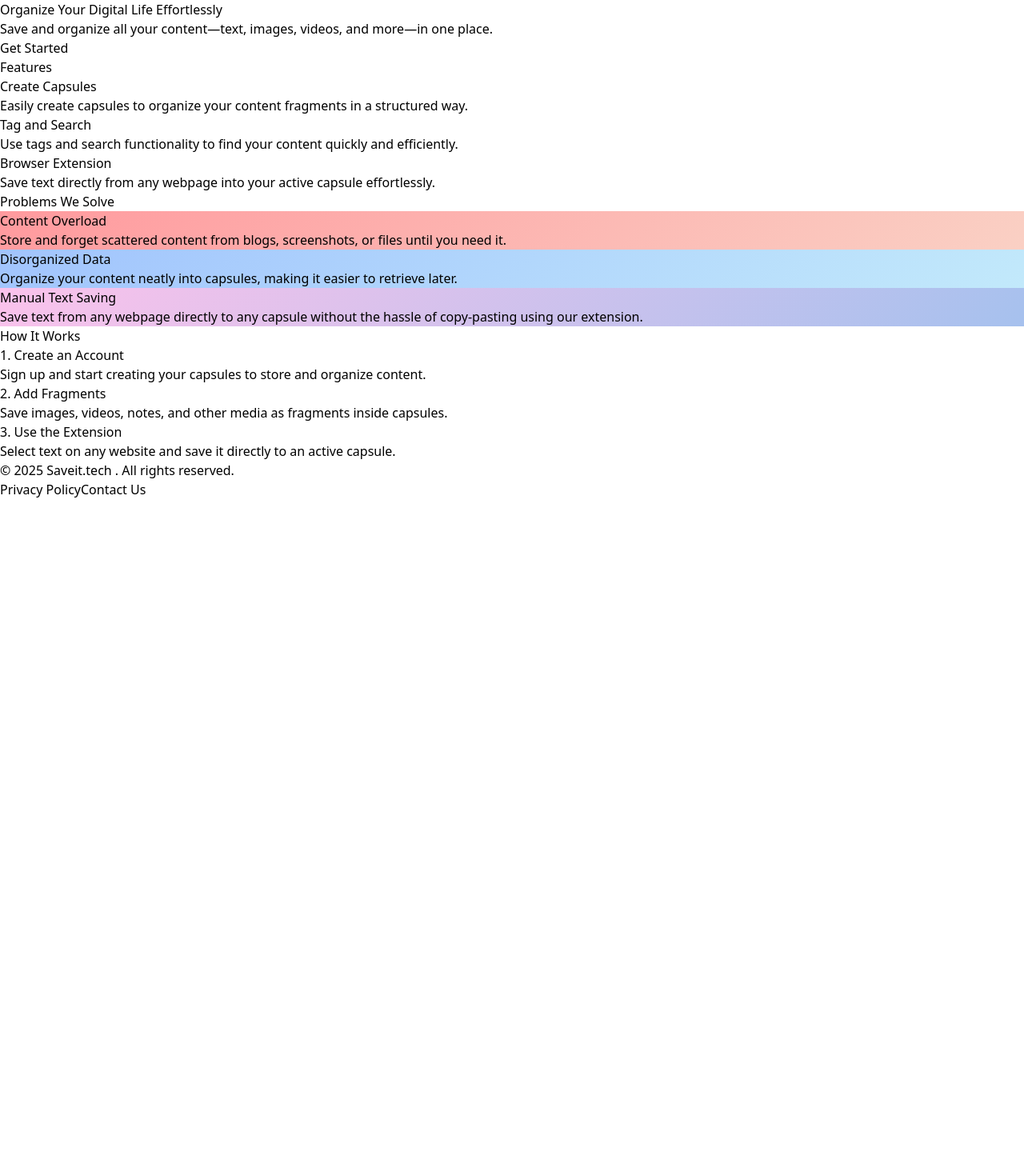
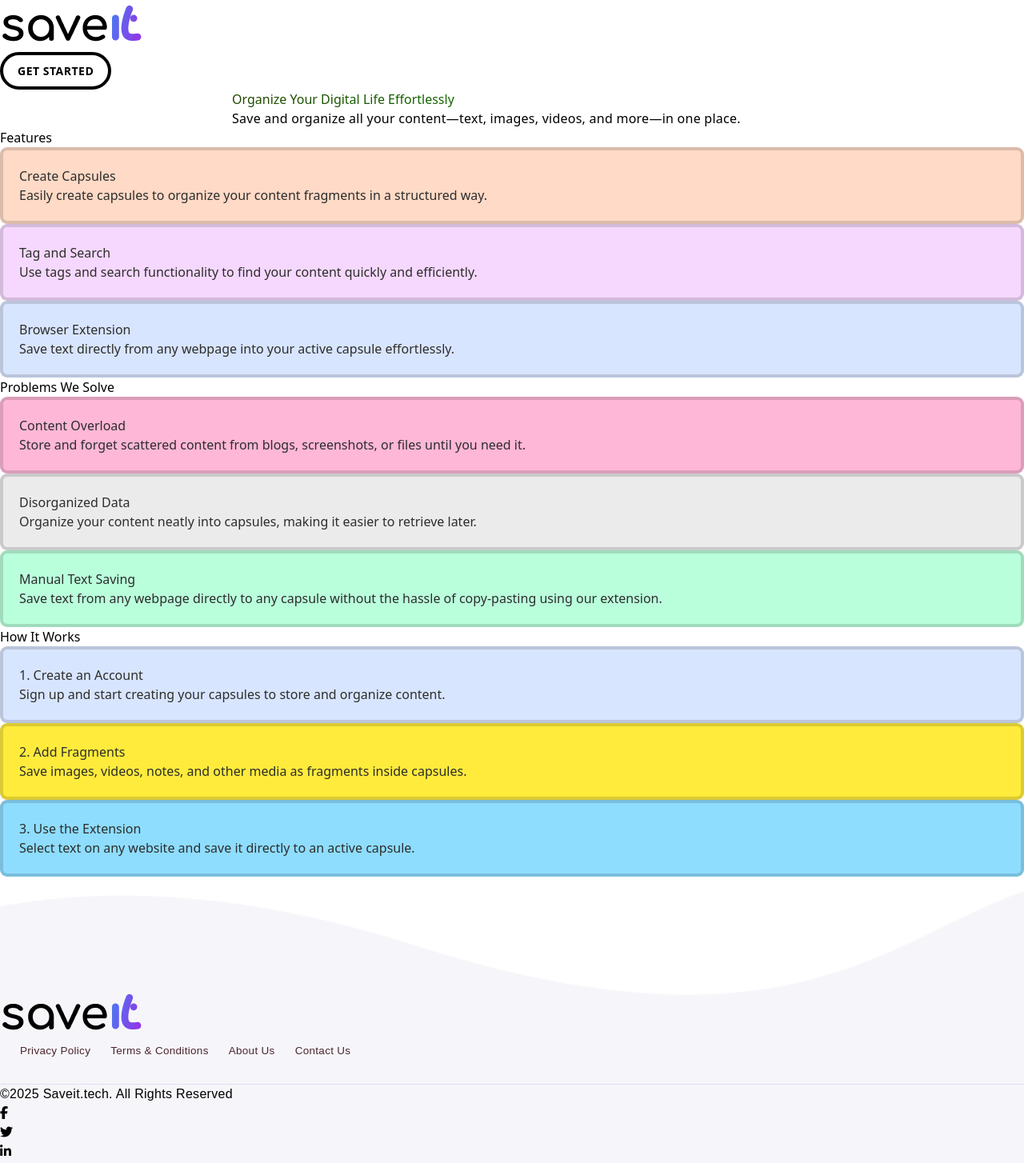
Before and after one commit to pratik9818/saveit-frontend, a React (Vite) app: page / in a window 1280 px wide. Shown: the top 1454 px of the page at 80% size. Before the commit the page ends 800 px from the top, so only its background shows below. Built offline with nearby package versions, Linux system fonts and the light colour scheme.

Commit message:
commit ui changes for home page

```diff
--- a/index.html
+++ b/index.html
@@ -2,12 +2,13 @@
 <html lang="en">
   <head>
     <meta charset="UTF-8" />
-    <link rel="icon" type="image/png" href="./public/assets/addtext.png" />
+    <link rel="icon" type="image/png" href="/assets/addtext.png" />
     <meta name="viewport" content="width=device-width, initial-scale=1.0" />
     <title>Saveit.tech</title>
   </head>
   <body>
     <div id="root"></div>
     <script type="module" src="/src/main.tsx"></script>
+    <script src="https://kit.fontawesome.com/1f99d2c5fa.js" crossorigin="anonymous"></script>
   </body>
 </html>
--- a/package.json
+++ b/package.json
@@ -10,9 +10,14 @@
     "preview": "vite preview"
   },
   "dependencies": {
+    "@fortawesome/fontawesome-svg-core": "^6.7.2",
+    "@fortawesome/free-brands-svg-icons": "^6.7.2",
+    "@fortawesome/free-solid-svg-icons": "^6.7.2",
+    "@fortawesome/react-fontawesome": "^0.2.2",
     "@react-oauth/google": "^0.12.1",
     "axios": "^1.7.7",
     "dotenv": "^16.4.5",
+    "font-awesome-icons": "^1.6.0",
     "react": "^18.3.1",
     "react-dom": "^18.3.1",
     "react-router-dom": "^6.27.0",
--- a/src/index.css
+++ b/src/index.css
@@ -1,3 +1,129 @@
 @tailwind base;
 @tailwind components;
 @tailwind utilities;
+
+
+.main-heading {
+    color: #f35626;
+    background-image: linear-gradient(45deg, #9200e0, #fe3a94);
+    background-clip: text;
+    animation: hue 10s infinite linear;
+    background-image: -webkit-linear-gradient(45deg, #9200e0, #fe3a94);
+    -webkit-background-clip: text;
+    -webkit-text-fill-color: transparent;
+    -webkit-animation: hue 10s infinite linear;
+}
+
+.text__head__main {
+    width: 700px;
+    margin: auto;
+}
+
+.c-box {
+    text-decoration: none;
+    color: #2d2d2d !important;
+    background: white;
+    border: 4px solid #00000024;
+    background: white;
+    display: block;
+    padding: 20px;
+    border-radius: 9px;
+    transition: 0.5s;
+}
+
+
+.c-box:hover {
+    box-shadow: 5px 5px 0px 0px #2d2d2d;
+    transform: translate(-4px, -4px);
+}
+
+
+
+.sw-btn {
+    color: #000;
+    background: #fff;
+    border: 4px solid #000000;
+    font-size: 14px;
+    padding: 9px 18px !important;
+    border-radius: 30px;
+    text-transform: uppercase;
+    letter-spacing: 0.5px;
+    font-weight: 700;
+    transition: 0.25s;
+}
+
+.sw-btn:hover {
+    color: #000;
+    transform: translateY(-2px);
+    box-shadow: 5px 5px 0px 0px rgb(0, 0, 0);
+}
+
+
+@keyframes hue {
+    from {
+        filter: hue-rotate(0deg);
+    }
+
+    to {
+        filter: hue-rotate(-360deg);
+    }
+}
+
+@-webkit-keyframes hue {
+    from {
+        -webkit-filter: hue-rotate(0deg);
+    }
+
+    to {
+        -webkit-filter: hue-rotate(-360deg);
+    }
+
+}
+
+
+.caption {
+    letter-spacing: 0.25px;
+}
+
+
+.footer-section {
+    font-family: 'Poppins', sans-serif;
+    font-weight: 400;
+    background-image: url(/assets/footer.png);
+    background-color: transparent;
+    background-size: cover;
+    background-position: top;
+}
+
+.footer-main {
+    padding: 140px 0 0;
+    font-weight: 400;
+    letter-spacing: 0.3px;
+}
+
+
+.footer-widget li {
+    display: inline-block;
+    margin-bottom: 0;
+}
+
+.footer-widget ul li a {
+    padding-left: 25px;
+    transition: all .3s ease;
+}
+
+.footer-widget li a,
+.footer-widget li a:hover {
+    margin-left: 0;
+    font-size: 13.5px;
+    color: #4b262d;
+    background: none;
+    text-decoration: none;
+}
+
+.footer_logo_secc{
+    border-bottom: 1px solid #dfe0ee;
+    padding-bottom: 30px;
+    margin-right: 0;
+    margin-left: 0
+}
--- a/src/pages/LandingPage.tsx
+++ b/src/pages/LandingPage.tsx
@@ -1,6 +1,7 @@
+import { FontAwesomeIcon } from "@fortawesome/react-fontawesome";
+import { faFacebookF, faTwitter, faLinkedinIn, faInstagram } from "@fortawesome/free-brands-svg-icons";
 import React, { useEffect } from "react";
 import { useNavigate } from "react-router-dom";
-
 const LandingPage: React.FC = () => {
   const naviagte = useNavigate();
   function redirectToLogin() {
@@ -10,46 +11,51 @@ const LandingPage: React.FC = () => {
     document.title = "Saveit.tech - Organize Your Digital Life Effortlessly";
   }, []);
   return (
-    <div className="bg-gray-50 min-h-screen text-gray-800">
-      {/* Hero Section */}
-      <header className="bg-gradient-to-r from-blue-500 to-purple-500 text-white py-20 px-4 text-center">
-        <h1 className="text-4xl md:text-6xl font-bold mb-4">
-          Organize Your Digital Life Effortlessly
-        </h1>
-        <p className="text-lg md:text-xl mb-6">
-          Save and organize all your content—text, images, videos, and more—in
-          one place.
-        </p>
-        <div className="space-x-4">
-          <button
-            onClick={redirectToLogin}
-            className="bg-white text-blue-500 font-bold px-6 py-3 rounded shadow hover:bg-gray-100"
-          >
+    <>
+      <header className="py-5 px-4 text-white">
+        <div className="container mx-auto flex justify-between items-center">
+          <div className="text-xl font-bold">
+            <img src="/assets/logo.png" alt="saveit.tech" />
+          </div>
+          <div>
+            <button onClick={redirectToLogin} className="sw-btn">
               Get Started
             </button>
           </div>
+        </div>
       </header>
+      <div className=" min-h-screen text-gray-800 mt-[30px]">
+        <div className="text__head__main text-center mb-5 pb-5">
+          <h2 className="display-4 main-heading text-4xl md:text-6xl font-bold mb-6 leading-snug" style={{ fontWeight: "900 !important" }}>
+            Organize Your Digital Life Effortlessly
+          </h2>
+          <p className="caption leading-relaxed">
+            Save and organize all your content—text, images, videos, and more—in one place.
+          </p>
+        </div>
+
+
 
         {/* Features Section */}
         <section id="features" className="py-16 bg-white">
           <div className="container mx-auto px-4">
             <h2 className="text-3xl font-bold text-center mb-12">Features</h2>
             <div className="grid md:grid-cols-3 gap-8">
-            <div className="bg-gray-100 p-6 rounded-lg shadow-md">
+              <div className="c-box" style={{ backgroundColor: "#ffdac6" }}>
                 <h3 className="text-xl font-semibold mb-4">Create Capsules</h3>
                 <p>
                   Easily create capsules to organize your content fragments in a
                   structured way.
                 </p>
               </div>
-            <div className="bg-gray-100 p-6 rounded-lg shadow-md">
+              <div className="c-box" style={{ backgroundColor: "#f6d8ff" }}>
                 <h3 className="text-xl font-semibold mb-4">Tag and Search</h3>
                 <p>
                   Use tags and search functionality to find your content quickly
                   and efficiently.
                 </p>
               </div>
-            <div className="bg-gray-100 p-6 rounded-lg shadow-md">
+              <div className=" c-box" style={{ backgroundColor: "#d8e5ff" }}>
                 <h3 className="text-xl font-semibold mb-4">Browser Extension</h3>
                 <p>
                   Save text directly from any webpage into your active capsule
@@ -68,9 +74,9 @@ const LandingPage: React.FC = () => {
             </h2>
             <div className="grid md:grid-cols-3 gap-8">
               <div
-              className="p-6 rounded-lg shadow-md"
+                className="c-box"
                 style={{
-                background: "linear-gradient(135deg, #ff9a9e 0%, #fad0c4 100%)",
+                  background: "#ffb7d7",
                 }}
               >
                 <h3 className="text-xl font-semibold mb-4">Content Overload</h3>
@@ -80,9 +86,9 @@ const LandingPage: React.FC = () => {
                 </p>
               </div>
               <div
-              className="p-6 rounded-lg shadow-md"
+                className="c-box"
                 style={{
-                background: "linear-gradient(135deg, #a1c4fd 0%, #c2e9fb 100%)",
+                  background: "#ebebeb",
                 }}
               >
                 <h3 className="text-xl font-semibold mb-4">Disorganized Data</h3>
@@ -92,9 +98,9 @@ const LandingPage: React.FC = () => {
                 </p>
               </div>
               <div
-              className="p-6 rounded-lg shadow-md"
+                className="c-box"
                 style={{
-                background: "linear-gradient(135deg, #fbc2eb 0%, #a6c1ee 100%)",
+                  background: "#baffdc",
                 }}
               >
                 <h3 className="text-xl font-semibold mb-4">Manual Text Saving</h3>
@@ -112,7 +118,10 @@ const LandingPage: React.FC = () => {
           <div className="container mx-auto px-4">
             <h2 className="text-3xl font-bold text-center mb-12">How It Works</h2>
             <div className="grid md:grid-cols-3 gap-8">
-            <div className="bg-gray-100 p-6 rounded-lg shadow-md">
+              <div className="c-box"
+                style={{
+                  background: "#d8e5ff",
+                }}>
                 <h3 className="text-xl font-semibold mb-4">
                   1. Create an Account
                 </h3>
@@ -121,14 +130,20 @@ const LandingPage: React.FC = () => {
                   content.
                 </p>
               </div>
-            <div className="bg-gray-100 p-6 rounded-lg shadow-md">
+              <div className="c-box"
+                style={{
+                  background: "#ffeb3b",
+                }}>
                 <h3 className="text-xl font-semibold mb-4">2. Add Fragments</h3>
                 <p>
                   Save images, videos, notes, and other media as fragments inside
                   capsules.
                 </p>
               </div>
-            <div className="bg-gray-100 p-6 rounded-lg shadow-md">
+              <div className="c-box"
+                style={{
+                  background: "#8eddff",
+                }}>
                 <h3 className="text-xl font-semibold mb-4">
                   3. Use the Extension
                 </h3>
@@ -142,26 +157,61 @@ const LandingPage: React.FC = () => {
         </section>
 
         {/* Footer */}
-      <footer className="bg-gray-800 text-white py-10 px-4 text-center">
-        <p className="mb-4">&copy; 2025 Saveit.tech . All rights reserved.</p>
-        <div className="space-x-4">
-          <a
-            onClick={() => naviagte("/app/privacy-policy")}
-            className="hover:underline"
-          >
-            Privacy Policy
+        <footer className="footer-section">
+          <div className="footer-main">
+            <div className="container mx-auto px-4">
+              <div className="footer_logo_secc flex justify-between items-center">
+                <div>
+                  <img src="/assets/logo.png" />
+                </div>
+                <div className="footer-widget">
+                  <ul>
+                    <li><a onClick={() => naviagte("/app/privacy-policy")}
+                    >Privacy Policy</a></li>
+                    <li><a href="/terms-conditions">Terms & Conditions</a></li>
+                    <li><a href="/about-us">About Us</a></li>
+                    <li><a href="https://mail.google.com/mail/?view=cm&fs=1&to=healthyfoodie4@gmail.com"
+                      target="_blank"
+                      rel="noopener noreferrer">Contact Us</a></li>
+                  </ul>
+                </div>
+              </div>
+              <div className=" py-4">
+                <div className="container mx-auto flex flex-col md:flex-row items-center justify-between">
+                  {/* Copyright Text */}
+                  <div className="text-center md:text-left mb-4 md:mb-0">
+                    <p className="mb-0">©2025 <a href="#" className="text-blue-400 font-semibold">Saveit.tech</a>. All Rights Reserved</p>
+                  </div>
+                  {/* Social Icons */}
+                  <ul className="flex space-x-4">
+                    <li>
+                      <a className="text-blue-500 hover:text-blue-400" href="#">
+                        <FontAwesomeIcon icon={faFacebookF} />
                       </a>
-          <a
-            href="https://mail.google.com/mail/?view=cm&fs=1&to=healthyfoodie4@gmail.com"
-            target="_blank"
-            rel="noopener noreferrer"
-            className="hover:underline"
-          >
-            Contact Us
+                    </li>
+                    <li>
+                      <a className="text-blue-400 hover:text-blue-300" href="#">
+                        <FontAwesomeIcon icon={faTwitter} />
                       </a>
+                    </li>
+                    <li>
+                      <a className="text-blue-600 hover:text-blue-500" href="#">
+                        <FontAwesomeIcon icon={faLinkedinIn} />
+                      </a>
+                    </li>
+                    <li>
+                      <a className="text-pink-500 hover:text-pink-400" href="#">
+                        <FontAwesomeIcon icon={faInstagram} />
+                      </a>
+                    </li>
+                  </ul>
+
+                </div>
+              </div>
+            </div>
           </div>
         </footer>
-    </div>
+      </div></>
   );
 };
 
```
Also changed, not shown: public/assets/footer.png (added), 1 other file (tests, documents, lock files or other folders). Lines whose indentation alone changed are shown as unchanged.
